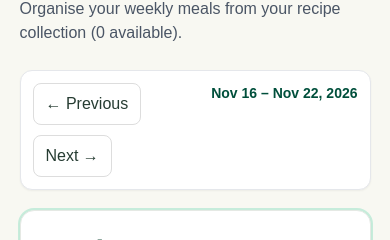
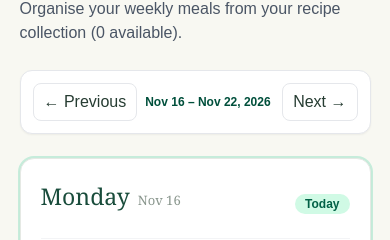
Before and after one commit to sasharity/NourishLoop, a Next.js app: page /meal-planner in a window 390 px wide. Shown: the part 192-432 px from the top of the page. Built offline with nearby package versions, Linux system fonts and the light colour scheme; no server answers; the database is empty.

Commit message:
Fix nav bar

```diff
--- a/src/app/globals.css
+++ b/src/app/globals.css
@@ -1138,7 +1138,7 @@ h2 {
 
 @media (max-width: 600px) {
   .week-nav {
-    align-items: flex-start;
+    align-items: center;
   }
 
   .planned-meal {
--- a/src/app/meal-planner/page.tsx
+++ b/src/app/meal-planner/page.tsx
@@ -200,16 +200,16 @@ export default function MealPlannerPage() {
         </header>
 
         {/* Week navigation bar */}
-        <div className="week-nav mb-6 flex items-center justify-between rounded-xl bg-white p-3 shadow-xs border border-gray-200">
+        <div className="mb-6 grid grid-cols-[1fr_auto_1fr] items-center gap-2 rounded-xl border border-gray-200 bg-white p-3 shadow-xs">
           <button
             onClick={() =>
               setWeek(new Date(week.getFullYear(), week.getMonth(), week.getDate() - 7))
             }
-            className="rounded-lg border border-gray-200 px-3 py-1.5 text-sm font-medium hover:bg-gray-50 transition"
+            className="justify-self-start whitespace-nowrap rounded-lg border border-gray-200 px-2.5 py-1.5 text-xs font-medium transition hover:bg-gray-50 sm:px-3 sm:text-sm"
           >
             ← Previous
           </button>
-          <strong className="text-sm font-semibold text-emerald-900 sm:text-base">
+          <strong className="whitespace-nowrap text-center text-xs font-semibold text-emerald-900 sm:text-base">
             {days[0].toLocaleDateString("en", { month: "short", day: "numeric" })}
             {" – "}
             {days[6].toLocaleDateString("en", {
@@ -222,7 +222,7 @@ export default function MealPlannerPage() {
             onClick={() =>
               setWeek(new Date(week.getFullYear(), week.getMonth(), week.getDate() + 7))
             }
-            className="rounded-lg border border-gray-200 px-3 py-1.5 text-sm font-medium hover:bg-gray-50 transition"
+            className="justify-self-end whitespace-nowrap rounded-lg border border-gray-200 px-2.5 py-1.5 text-xs font-medium transition hover:bg-gray-50 sm:px-3 sm:text-sm"
           >
             Next →
           </button>
@@ -267,7 +267,7 @@ export default function MealPlannerPage() {
                       >
                         <div>
                           <div className="mb-2 flex items-center justify-between">
-                            <h3 className="text-xs font-semibold uppercase tracking-wider text-emerald-900">
+                            <h3 className="!mb-0 text-xs font-semibold uppercase tracking-wider text-emerald-900">
                               {type}
                             </h3>
                             <span className="text-[11px] text-gray-400">
```
